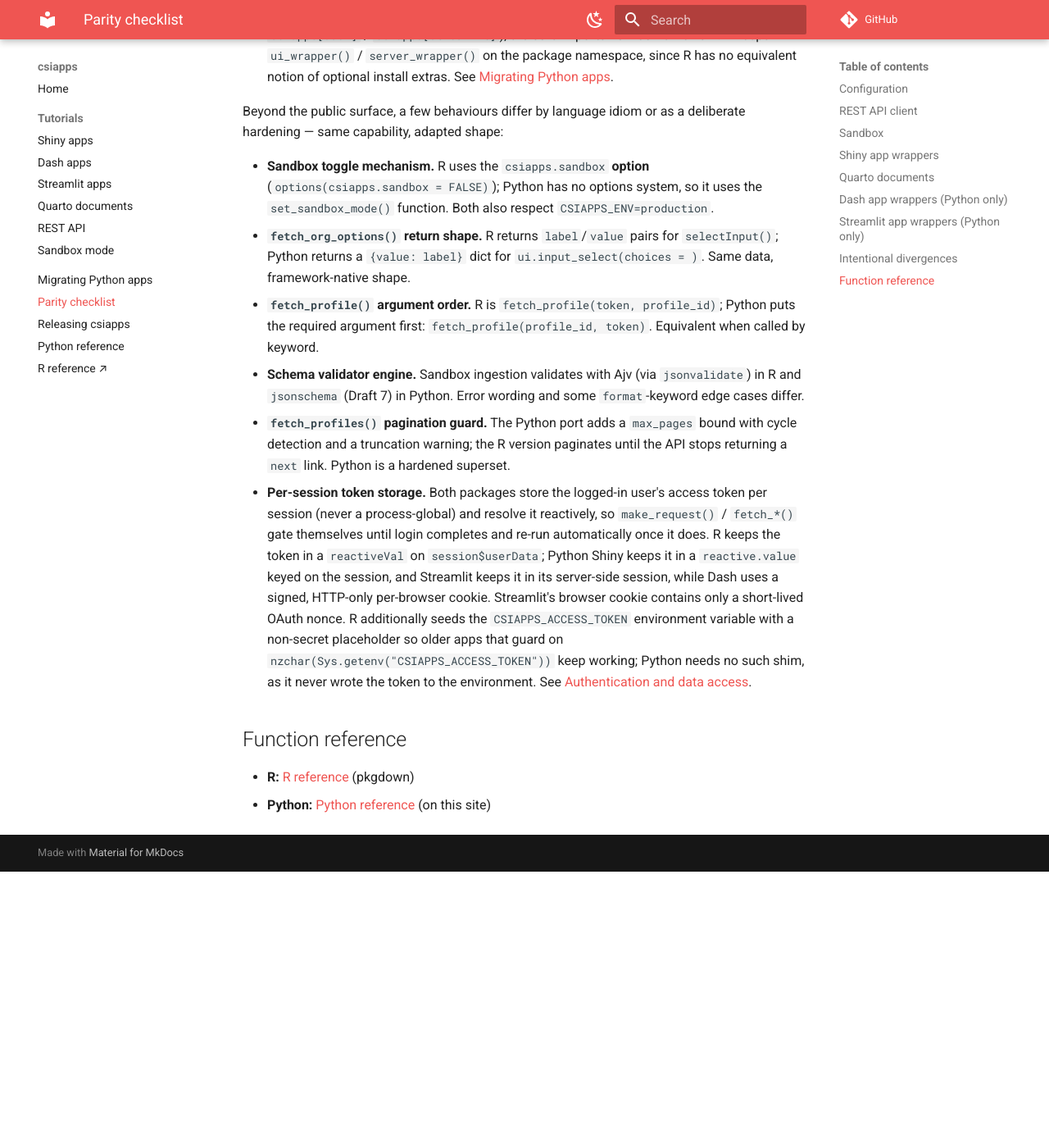
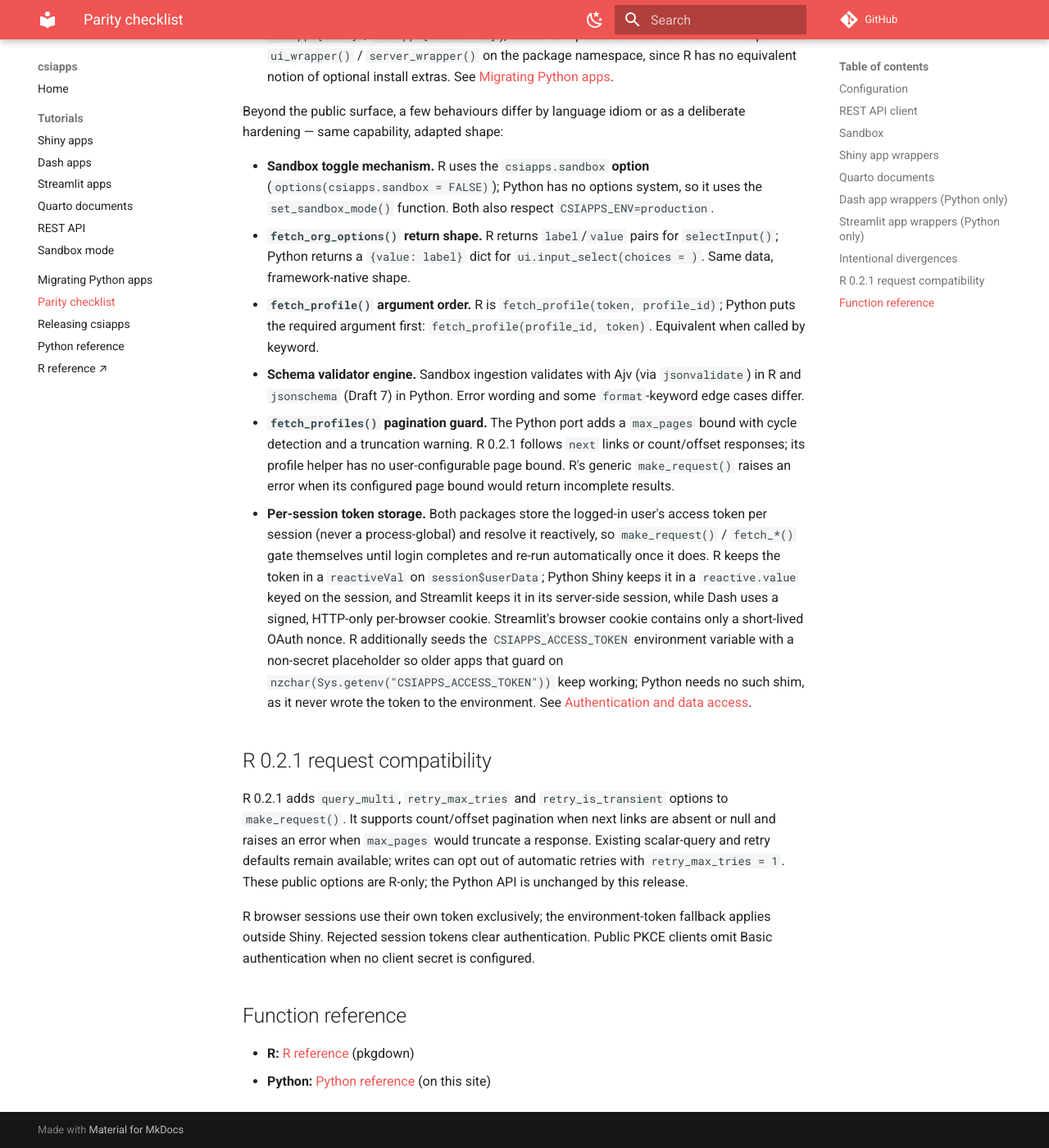
Before and after one commit to CSIOntario/csiapps, an MkDocs documentation site: the page built from docs/parity.md, in a window 1280 px wide and 1400 px high, scrolled down 3154 px. Shown: the whole window at 82% size. Built offline with MkDocs 1.6.1 and Material for MkDocs 9.7.7, drawn with Linux system fonts in a browser that asks for light colours; comment, search, counter and statistics services are not loaded; before the commit the page ends 4217 px from its top, so only the background shows below that.

Commit message:
Document R 0.2.1 request controls and authentication behavior

```diff
--- a/docs/parity.md
+++ b/docs/parity.md
@@ -116,8 +116,10 @@
   `jsonvalidate`) in R and `jsonschema` (Draft 7) in Python. Error wording and
   some `format`-keyword edge cases differ.
 - **`fetch_profiles()` pagination guard.** The Python port adds a `max_pages`
-  bound with cycle detection and a truncation warning; the R version paginates
-  until the API stops returning a `next` link. Python is a hardened superset.
+  bound with cycle detection and a truncation warning. R 0.2.1 follows `next`
+  links or count/offset responses; its profile helper has no user-configurable
+  page bound. R's generic `make_request()` raises an error when its configured
+  page bound would return incomplete results.
 - **Per-session token storage.** Both packages store the logged-in user's access
   token per session (never a process-global) and resolve it reactively, so
   `make_request()` / `fetch_*()` gate themselves until login completes and
@@ -132,6 +134,20 @@
   shim, as it never wrote the token to the environment. See
   [Authentication and data access](shiny-apps.md#authentication-and-data-access).
 
+## R 0.2.1 request compatibility
+
+R 0.2.1 adds `query_multi`, `retry_max_tries` and
+`retry_is_transient` options to `make_request()`. It supports count/offset
+pagination when next links are absent or null and raises an error when
+`max_pages` would truncate a response. Existing scalar-query and retry defaults
+remain available; writes can opt out of automatic retries with
+`retry_max_tries = 1`. These public options are R-only; the Python API is unchanged
+by this release.
+
+R browser sessions use their own token exclusively; the environment-token
+fallback applies outside Shiny. Rejected session tokens clear authentication.
+Public PKCE clients omit Basic authentication when no client secret is configured.
+
 ## Function reference
 
 - **R:** [R reference](https://csiontario.github.io/csiapps-r/reference/) (pkgdown)
```
Also changed, not shown: docs/rest-api.md (+18 -0 lines), docs/shiny-apps.md (+14 -0 lines).
